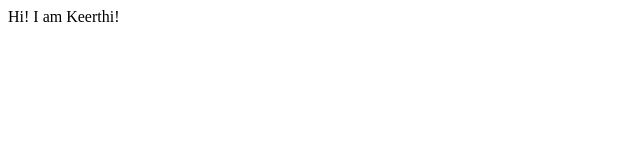
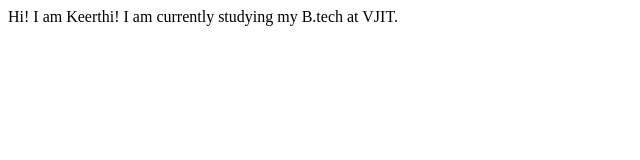
Before and after one commit to Keerthi1823/student-name-site, a plain HTML site: page index.html in a window 1280 px wide. Shown: the whole page, without its empty margins (0-640 px from the left). Drawn offline with Linux system fonts and the light colour scheme.

Commit message:
Update index.html

```diff
--- a/index.html
+++ b/index.html
@@ -8,5 +8,6 @@
 </head>
 <body>
     Hi! I am Keerthi!
-</body>
+    I am currently studying my B.tech at VJIT.
+ </body>
 </html>
```
